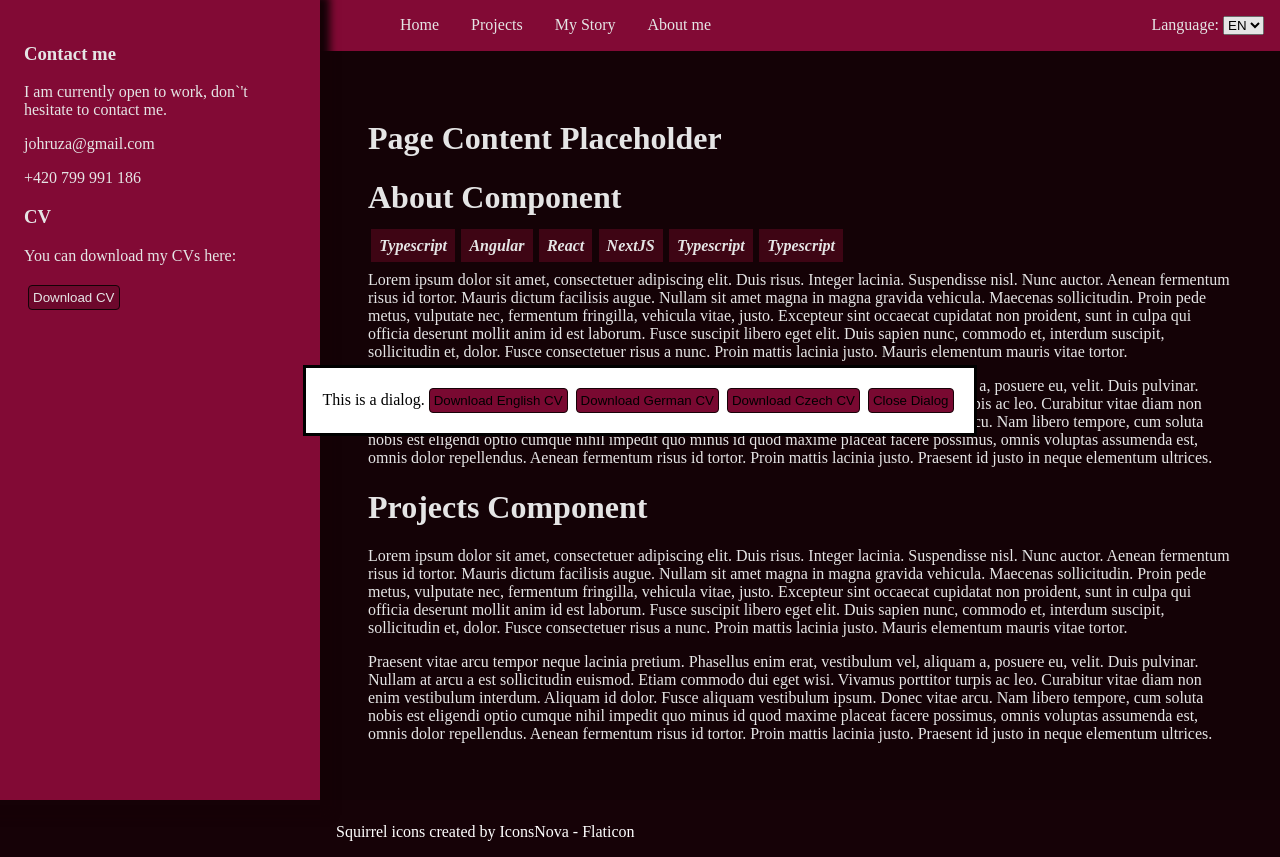
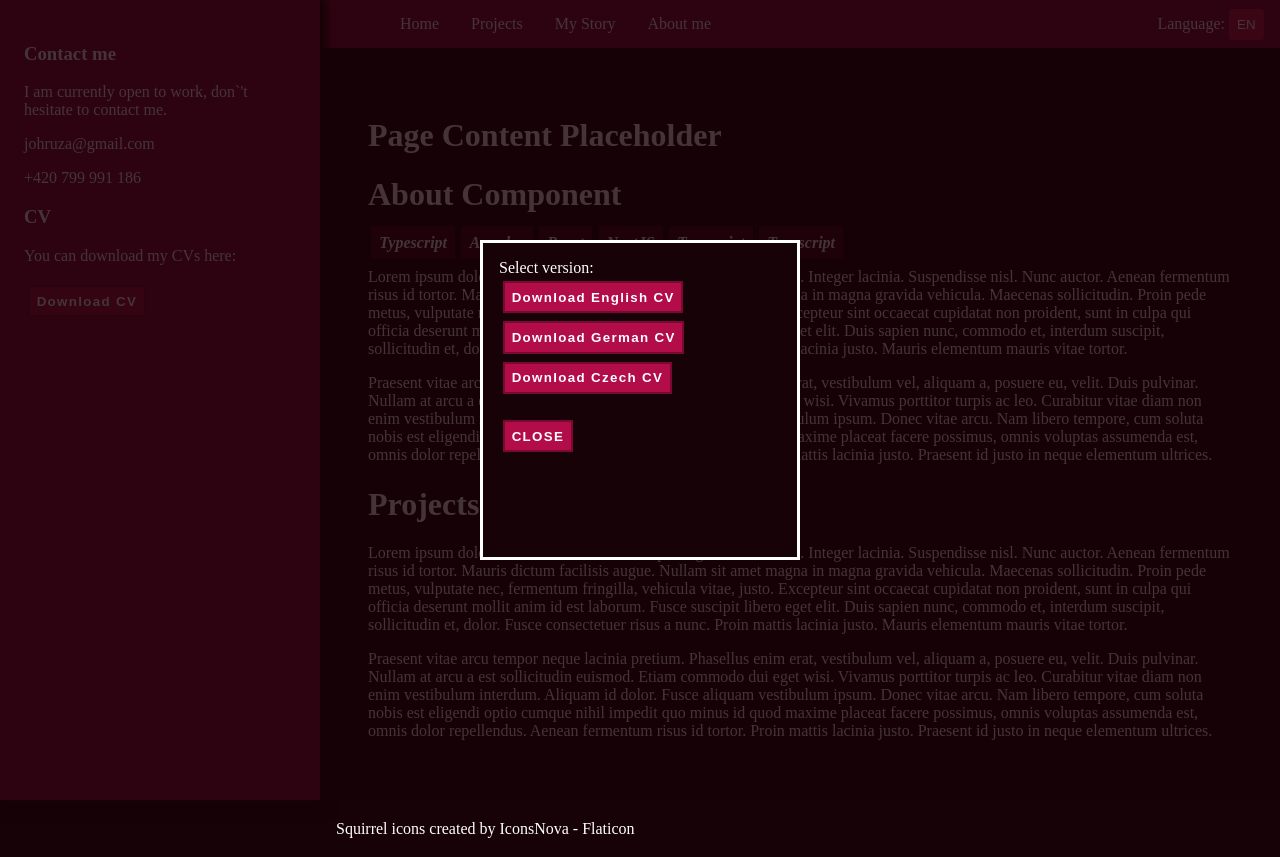
Before and after one commit to Johru/portfo2, a Next.js app: page / in a window 1280 px wide. Both pictures are taken after a click on the button "Download CV". Built offline with nearby package versions, Linux system fonts and the light colour scheme.

Commit message:
dialog styling

```diff
--- a/src/components/Sidebar.tsx
+++ b/src/components/Sidebar.tsx
@@ -27,12 +27,12 @@ function closeModal (){
 
       <button onClick={openModal}>Download CV</button>
       <dialog ref={dialog}>
-        This is a dialog.
-
-          <a href='/Josef_Hruza_en.pdf' download><button>Download English CV</button></a>
-      <a href='/Josef_Hruza_de.pdf' download><button>Download German CV</button></a>
-      <a href='/Josef_Hruza_cs.pdf' download><button>Download Czech CV</button></a>
-        <button onClick={closeModal}>Close Dialog</button>
+        Select version:
+<br />
+          <a href='/Josef_Hruza_en.pdf' download><button>Download English CV</button></a><br />
+      <a href='/Josef_Hruza_de.pdf' download><button>Download German CV</button></a><br />
+      <a href='/Josef_Hruza_cs.pdf' download><button>Download Czech CV</button></a><br /><br />
+        <button onClick={closeModal}>CLOSE</button>
       </dialog>
 
 
--- a/src/styles/_variables.scss
+++ b/src/styles/_variables.scss
@@ -1,3 +1,4 @@
 $bg-light: #cc1757;
 $bg-dark: #790931;
 $bg-main: rgb(22, 2, 7);
+$shadow: 0px 3px 12px 7px;
--- a/src/styles/globals.scss
+++ b/src/styles/globals.scss
@@ -2,6 +2,24 @@
 
 * {
   box-sizing: border-box;
+}
+
+select{
+  background-color: $bg-light ;
+  border-radius: 0.3em;
+  color: inherit;
+  border: none;
+  appearance: none;
+  padding: 0.6em;
+}
+
+option{
+  padding:1em;
+  border-radius: none;
+}
+
+select:hover{
+  background: $bg-light ;
 }
 
 body {
@@ -26,15 +44,28 @@ a {
 
 button {
   color: inherit;
-  border-radius: 0.3em;
-  border: 1px solid $bg-main;
-  padding: 0.3em;
+  font-weight: bold;
+  letter-spacing: 0.1em;
+  border-radius: 0px;
+  border: 2px solid $bg-dark;
+  padding: 0.5em;
   margin: 0.3em;
-  background-color: $bg-dark;
+  background-color: lighten($bg-dark,12%);
 }
 
 button:hover {
   border: 2px solid $bg-main;
-  background-color: $bg-light;
-  box-shadow: 10px 10px 30px 10px $bg-main;
+  background-color: lighten($bg-dark,17%);
+  box-shadow: 2px 2px 15px 4px $bg-main;
+  cursor: pointer;
 }
+
+dialog{
+  background-color: $bg-main;
+  color:inherit;
+  width: 25vw;
+  height: 40vh;
+}
+dialog::backdrop{
+  background-color: rgb(22, 2, 7, 0.8);
+}
--- a/src/styles/layout.module.scss
+++ b/src/styles/layout.module.scss
@@ -6,16 +6,19 @@
   width: 25vw;
   height: 100%;
   padding: 1.5em;
-  box-shadow: 0 5px 8px 10px $bg-main;
+  box-shadow: 0 5px 8px 7px $bg-main;
 }
 
 .navbar {
   background-color: lighten($bg-dark, 5%);
-  min-height: 1.5em;
+  height: 3em;
   padding: 0em 0 0 3em;
   display: flex;
   justify-content: space-between;
+  align-items: center;
 }
+
+
 
 .navbar a {
   padding: 1em 1em;
@@ -24,7 +27,7 @@
 
 .navbar a:hover {
   background-color: lighten($bg-dark, 10%);
-  box-shadow: 5px 5px 5px 7px $bg-main;
+  box-shadow: $shadow $bg-main;
 }
 
 .content-wrapper {
@@ -38,7 +41,7 @@
 }
 
 .locale {
-  align-self: end;
+  // justify-self: end;
   padding: 1em 1em;
 }
 .nav-items {
```
